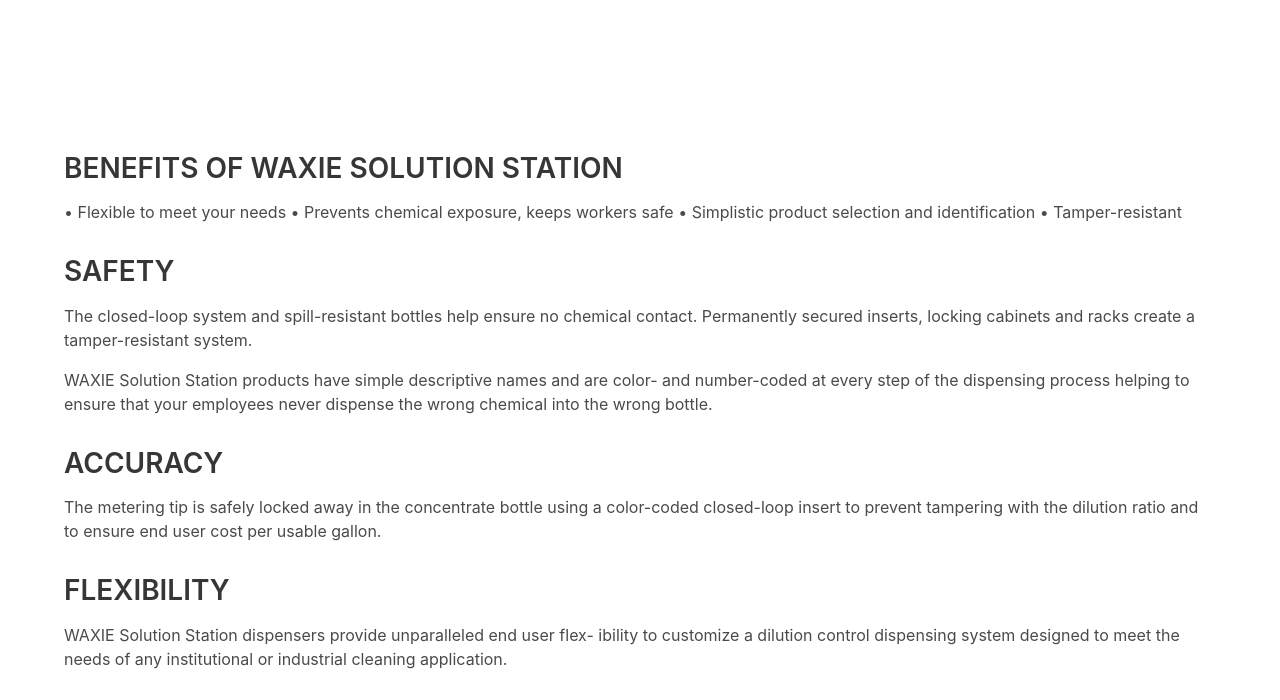
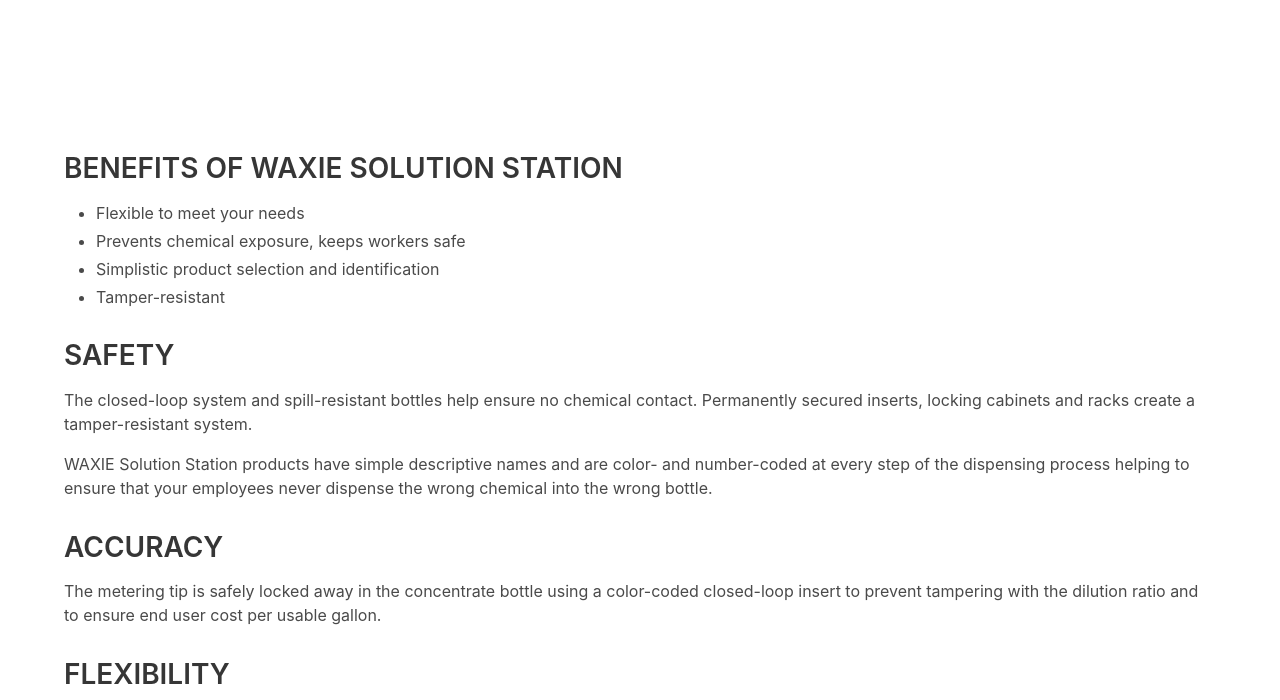
Before and after one commit to waxie-codes/WX-SOLSTA, a plain HTML site: page output/index.html in a window 1280 px wide. Shown: the part 67-767 px from the top of the page. Drawn offline with nearby package versions, Linux system fonts and the light colour scheme.

Commit message:
fix bullets

```diff
--- a/output/index.html
+++ b/output/index.html
@@ -33,9 +33,12 @@
   <div class="container">
     <div class="content">
       <h2>BENEFITS OF WAXIE SOLUTION STATION</h2>
-<p>• Flexible to meet your needs
-• Prevents chemical exposure, keeps workers safe
-• Simplistic product selection and identification • Tamper-resistant</p>
+<ul>
+<li>Flexible to meet your needs</li>
+<li>Prevents chemical exposure, keeps workers safe</li>
+<li>Simplistic product selection and identification </li>
+<li>Tamper-resistant</li>
+</ul>
 <h2>SAFETY</h2>
 <p>The closed-loop system and spill-resistant bottles help ensure
 no chemical contact. Permanently secured inserts, locking cabinets and racks create a tamper-resistant system.</p>
```
Also changed, not shown: content/pages/index.md (+5 -3 lines).
